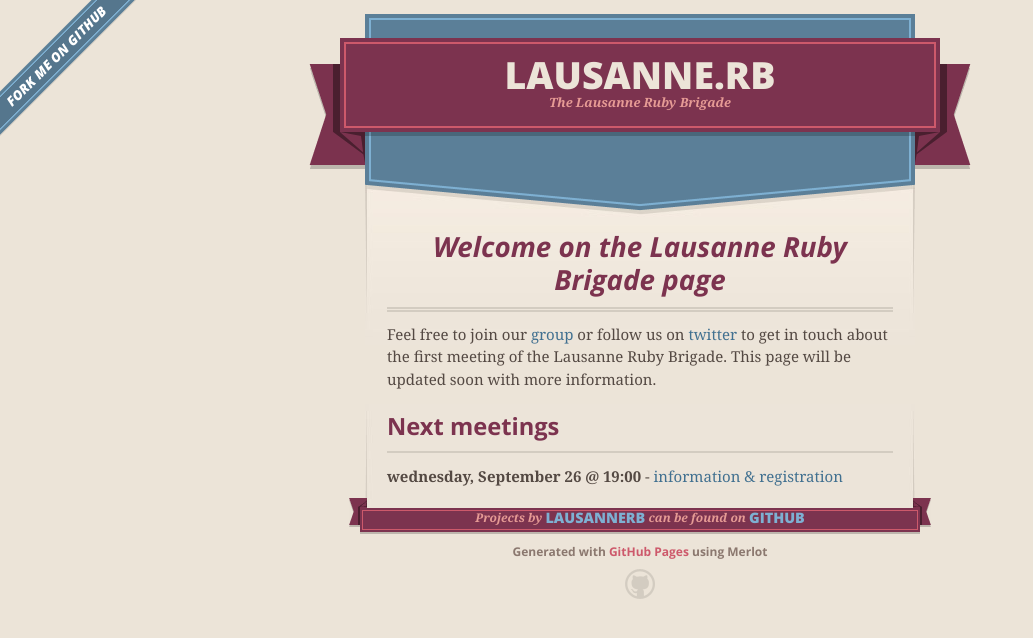
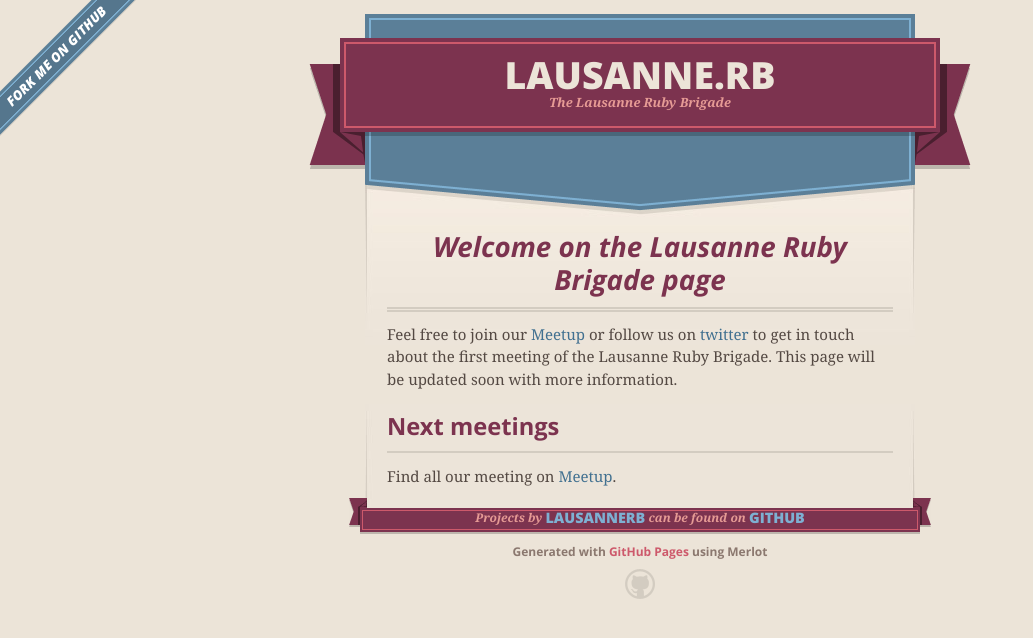
Before and after one commit to lausannerb/lausannerb.github.com, a plain HTML site: page index.html in a window 1280 px wide. Shown: the whole page, without its empty margins (0-1033 px from the left). Drawn offline with nearby package versions, Linux system fonts and the light colour scheme.

Commit message:
Setup meetup links

```diff
--- a/index.html
+++ b/index.html
@@ -46,10 +46,10 @@
       <section id="main_content">
         <h3>Welcome on the Lausanne Ruby Brigade page</h3>
 
-        <p>Feel free to join our <a href="https://groups.google.com/d/forum/lausannerb">group</a> or follow us on <a href="https://twitter.com/#!/lausannerb">twitter</a> to get in touch about the first meeting of the Lausanne Ruby Brigade. This page will be updated soon with more information.</p>
+        <p>Feel free to join our <a href="http://www.meetup.com/lausannerb/">Meetup</a> or follow us on <a href="https://twitter.com/#!/lausannerb">twitter</a> to get in touch about the first meeting of the Lausanne Ruby Brigade. This page will be updated soon with more information.</p>
 
         <h4>Next meetings</h4>
-        <p><strong>wednesday, September 26 @ 19:00</strong> - <a href="http://techup.ch/788/lausanne-rb-use-a-vcr-cassette-in-your-tests">information & registration</a></p>
+        <p>Find all our meeting on <a href="http://www.meetup.com/lausannerb/">Meetup</a>.</p>
       </section>
 
       <footer>
```
